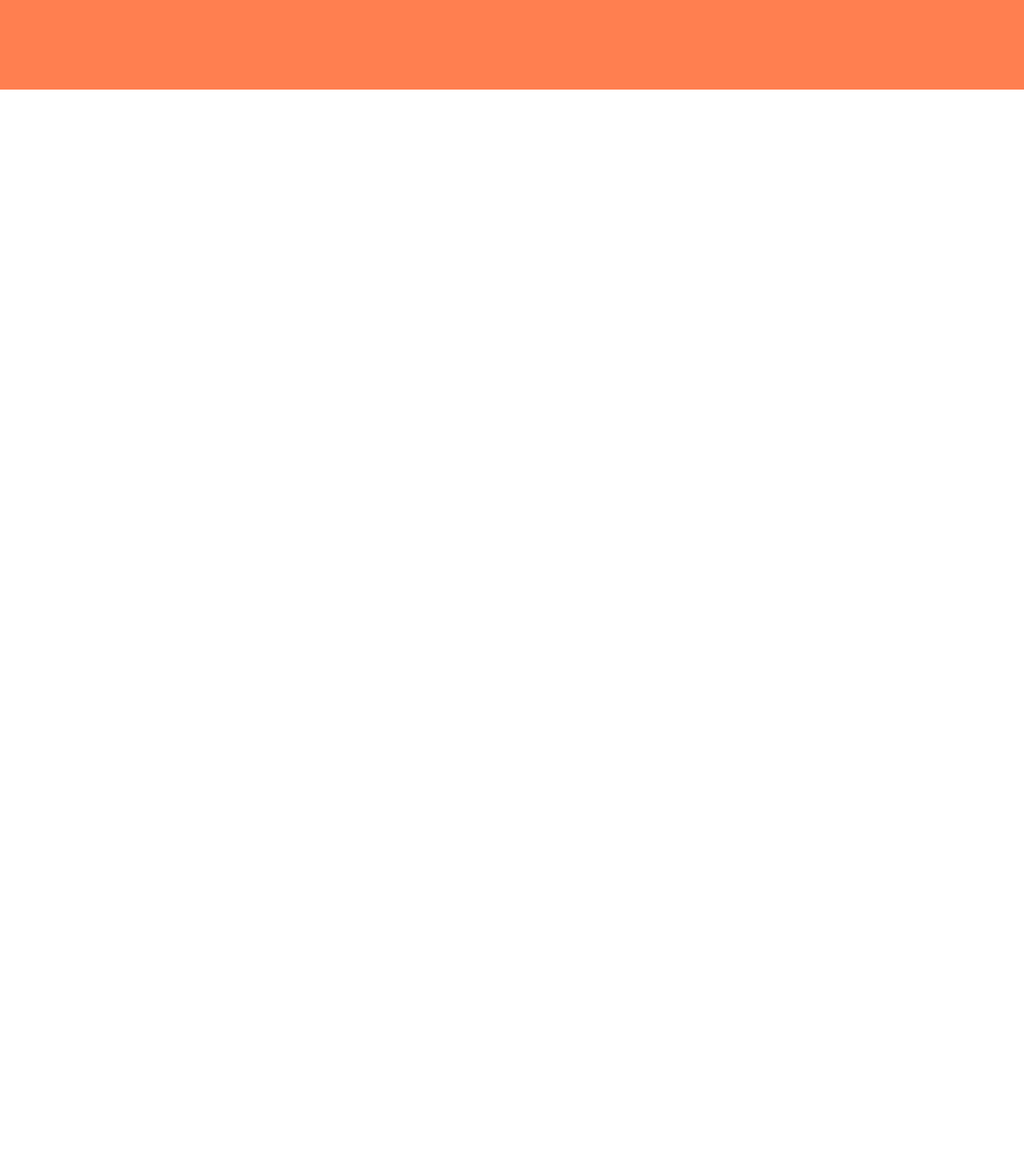
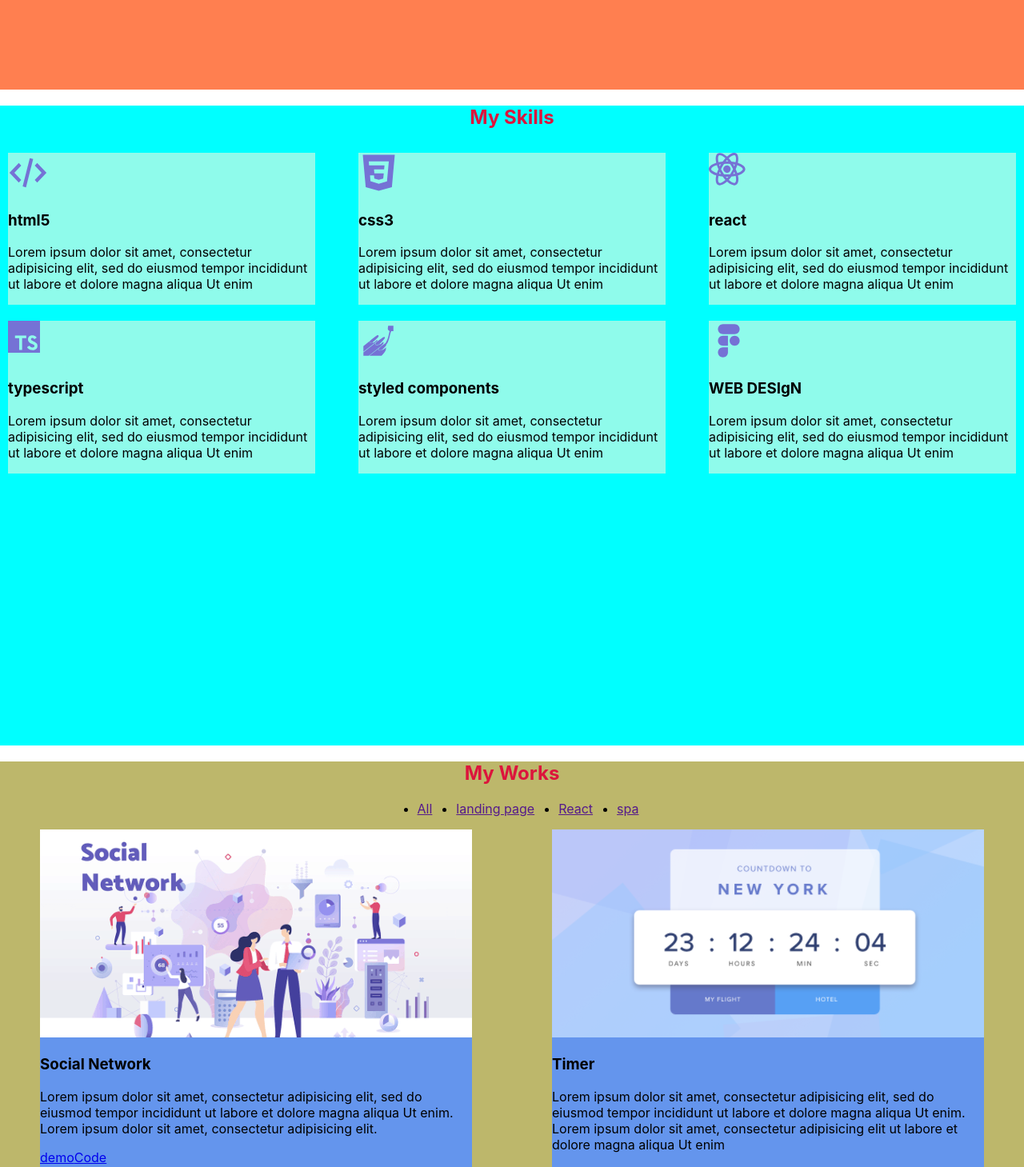
Before and after one commit to vzw83/portfolio1, a React (Create React App) app: page / in a window 1280 px wide. Shown: the part 740-2199 px from the top of the page at 80% size. Before the commit the page ends 852 px from the top, so only its background shows below. Built offline with nearby package versions, Linux system fonts and the light colour scheme.

Commit message:
add section My Works

```diff
--- a/src/App.tsx
+++ b/src/App.tsx
@@ -1,6 +1,8 @@
 import React from 'react';
 import {Header} from './layout/header/Header';
 import {Main} from "./layout/sections/main/Main";
+import {Skills} from "./layout/sections/skills/Skills";
+import {Works} from "./layout/sections/works/Works";
 
 
 function App() {
@@ -8,6 +10,8 @@
         <div>
             <Header/>
             <Main/>
+            <Skills/>
+            <Works/>
         </div>
     );
 }
--- /dev/null
+++ b/src/components/SectionTitle.tsx
@@ -0,0 +1,7 @@
+import styled from "styled-components";
+
+export const SectionTitle = styled.h2`
+    color: crimson;
+    text-align: center
+
+`
--- a/src/components/menu/Menu.tsx
+++ b/src/components/menu/Menu.tsx
@@ -3,36 +3,25 @@
 import styled from "styled-components";
 
 type Props = {
-
+items: string[]
 };
 export const Menu = (props: Props) => {
     return (
         <StyledMenu>
             <ul>
-                <li>
-                    <a href="">Home</a>
-                </li>
-                <li>
-                    <a href="">Skills</a>
-                </li>
-                <li>
-                    <a href="">Works</a>
-                </li>
-                <li>
-                    <a href="">Testimony</a>
-                </li>
-                <li>
-                    <a href="">Contact</a>
-                </li>
+                {props.items.map((el, index)=>{
+                    return <li key={index}><a href="">{el}</a></li>
+                })}
             </ul>
         </StyledMenu>
     );
 };
 const StyledMenu = styled.nav`
-   ul{
-            display: flex;
-            gap: 30px;
-   }
+    ul {
+        display: flex;
+        gap: 30px;
+        justify-content: center;
+    }
 `
 // const StyledUl = styled.ul`
 //     display: flex;
--- a/src/layout/header/Header.tsx
+++ b/src/layout/header/Header.tsx
@@ -7,10 +7,13 @@
 
 type Props = {};
 export const Header = (props: Props) => {
+    const menu = [
+        "Home", "Skills", "Works", "Testimony", "Contact"
+    ]
     return (
         <StyledHeader>
                 <Logo iconId={"html"}/>
-            <Menu />
+            <Menu items={menu}/>
         </StyledHeader>
     );
 };
--- a/src/layout/sections/skills/Skills.tsx
+++ b/src/layout/sections/skills/Skills.tsx
@@ -1,13 +1,33 @@
 // @flow
 import * as React from 'react';
+import styled from "styled-components";
+import {FlexWrapper} from "../../../components/FlexWrapper";
+import {SectionTitle} from "../../../components/SectionTitle";
+import {Skill} from "./skill/Skill";
 
-type Props = {
-
-};
+type Props = {};
 export const Skills = (props: Props) => {
     return (
-        <div>
-
-        </div>
+        <StyledSkills>
+            <SectionTitle>My Skills</SectionTitle>
+            <FlexWrapper wrap={"wrap"} justify={"space-between"}>
+                <Skill iconId={"html"} title={"html5"}
+                       description={"Lorem ipsum dolor sit amet, consectetur adipisicing elit, sed do eiusmod tempor incididunt ut labore et dolore magna aliqua Ut enim"}/>
+                <Skill iconId={"css"} title={"css3"}
+                       description={"Lorem ipsum dolor sit amet, consectetur adipisicing elit, sed do eiusmod tempor incididunt ut labore et dolore magna aliqua Ut enim"}/>
+                <Skill iconId={"react"} title={"react"}
+                       description={"Lorem ipsum dolor sit amet, consectetur adipisicing elit, sed do eiusmod tempor incididunt ut labore et dolore magna aliqua Ut enim"}/>
+                <Skill iconId={"ts"} title={"typescript"}
+                       description={"Lorem ipsum dolor sit amet, consectetur adipisicing elit, sed do eiusmod tempor incididunt ut labore et dolore magna aliqua Ut enim"}/>
+                <Skill iconId={"styledComp"} title={"styled components "}
+                       description={"Lorem ipsum dolor sit amet, consectetur adipisicing elit, sed do eiusmod tempor incididunt ut labore et dolore magna aliqua Ut enim"}/>
+                <Skill iconId={"figma"} title={"WEB DESIgN "}
+                       description={"Lorem ipsum dolor sit amet, consectetur adipisicing elit, sed do eiusmod tempor incididunt ut labore et dolore magna aliqua Ut enim"}/>
+            </FlexWrapper>
+        </StyledSkills>
     );
 };
+const StyledSkills = styled.section`
+    background-color: cyan;
+    min-height: 100vh;
+`
--- /dev/null
+++ b/src/layout/sections/skills/skill/Skill.tsx
@@ -0,0 +1,30 @@
+// @flow
+import * as React from 'react';
+import styled from "styled-components";
+import {Icon} from "../../../../components/icon/Icon";
+
+type Props = {
+    iconId: string
+    title?: string
+    description?: string
+};
+export const Skill = (props: Props) => {
+    return (
+        <StyledSkill>
+            <Icon iconId={props.iconId}/>
+            <StyledTitle>{props.title}</StyledTitle>
+            <StyledText>{props.description}</StyledText>
+        </StyledSkill>
+    );
+};
+const StyledSkill = styled.div`
+    width: 30%;
+    background-color: rgba(255, 248, 220, 0.56);
+    margin: 10px;
+`
+const StyledTitle = styled.h3`
+
+`
+const StyledText = styled.p`
+
+`
--- /dev/null
+++ b/src/layout/sections/works/Works.tsx
@@ -0,0 +1,37 @@
+// @flow
+import * as React from 'react';
+import styled from "styled-components";
+import {FlexWrapper} from "../../../components/FlexWrapper";
+import {Menu} from "../../../components/menu/Menu";
+import {SectionTitle} from "../../../components/SectionTitle";
+import {Work} from "./work/Work";
+import imgSocial from "./../../../assets/images/socialNetwork.png"
+import imgClock from "./../../../assets/images/clock.png"
+
+type Props = {};
+export const Works = (props: Props) => {
+    const works = ["All", "landing page", "React", "spa"]
+    return (
+        <StyledWorks>
+            <SectionTitle>My Works</SectionTitle>
+            <Menu items={works}/>
+            <FlexWrapper justify={"space-around"}>
+                <Work title={"Social Network"}
+                      text={"Lorem ipsum dolor sit amet, consectetur adipisicing elit, sed do " +
+                          "eiusmod tempor incididunt ut labore et dolore magna aliqua Ut enim." +
+                          " Lorem ipsum dolor sit amet, consectetur adipisicing elit."}
+                      src={imgSocial}/>
+                <Work title={"Timer"}
+                      text={"Lorem ipsum dolor sit amet, consectetur adipisicing elit," +
+                          " sed do eiusmod tempor incididunt ut labore et dolore magna " +
+                          "aliqua Ut enim. Lorem ipsum dolor sit amet, consectetur adipisicing " +
+                          "elit  ut labore et dolore magna aliqua Ut enim"}
+                      src={imgClock}/>
+            </FlexWrapper>
+        </StyledWorks>
+    );
+};
+const StyledWorks = styled.section`
+    min-height: 100vh;
+    background-color: darkkhaki;
+`
--- /dev/null
+++ b/src/layout/sections/works/work/Work.tsx
@@ -0,0 +1,39 @@
+// @flow
+import * as React from 'react';
+import styled from "styled-components";
+
+type Props = {
+    title: string
+    text: string
+    src: string
+};
+export const Work = (props: Props) => {
+    return (
+        <StyledWork>
+            <Image src={props.src} alt={""}/>
+            <Title>{props.title}</Title>
+            <Text>{props.text}</Text>
+            <Link href={"#"}>demo</Link>
+            <Link href={"#"}>Code</Link>
+        </StyledWork>
+    );
+};
+const StyledWork = styled.div`
+    background-color: cornflowerblue;
+    max-width: 540px;
+    width: 100%;
+`
+const Image = styled.img`
+    width: 100%;
+    height: 260px;
+`
+const Text = styled.p`
+
+`
+const Title = styled.h3`
+
+`
+
+const Link = styled.a`
+    background-color: cornflowerblue;
+`
```
